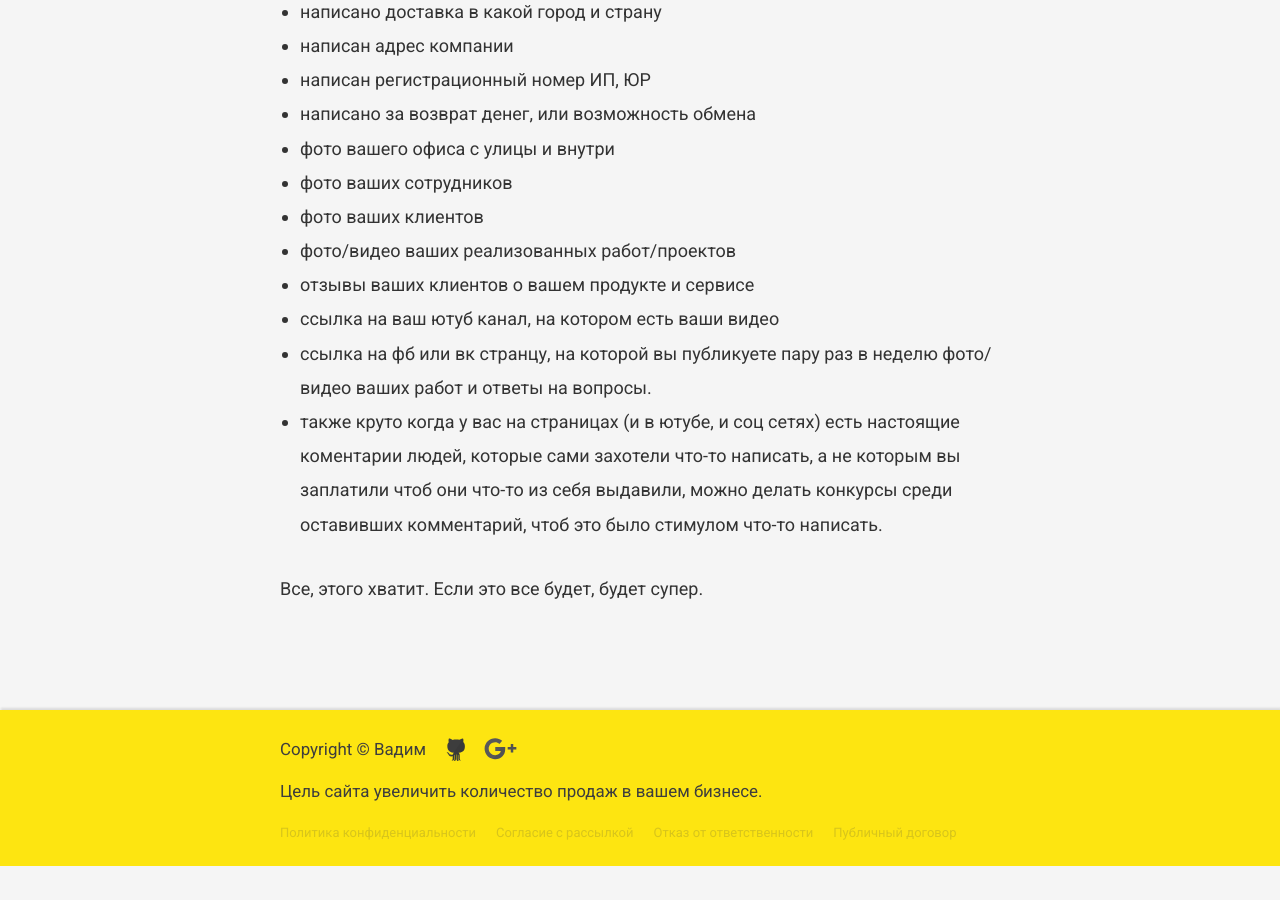
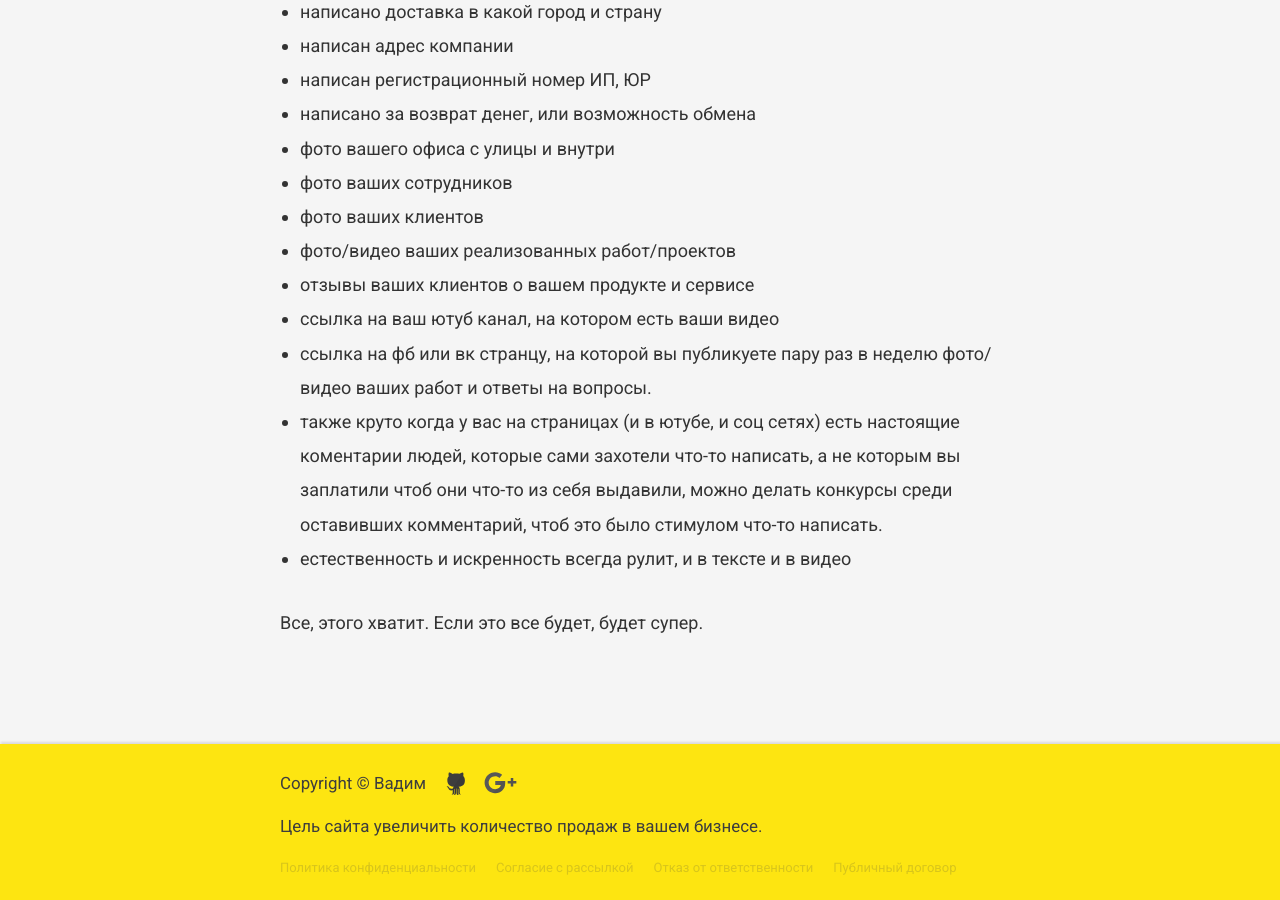
Before and after one commit to VadymVolos/vadymvolos.github.io, a Jekyll site: the page built from _posts/digital-marketing/2017-04-05-doveriye-k-saytu.md, in a window 1280 px wide and 900 px high, scrolled down 875 px. Built offline with Jekyll 4.4.1, drawn with Linux system fonts in a browser that asks for light colours; nearby versions of some CDN libraries; comment, search, counter and statistics services are not loaded; before the commit the page ends 1741 px from its top, so only the background shows below that.

Commit message:
Update 2017-04-05-doveriye-k-saytu.md

```diff
--- a/_posts/digital-marketing/2017-04-05-doveriye-k-saytu.md
+++ b/_posts/digital-marketing/2017-04-05-doveriye-k-saytu.md
@@ -52,6 +52,8 @@
 ссылка на фб или вк странцу, на которой вы публикуете пару раз в неделю фото/видео ваших работ и ответы на вопросы.
 </li><li>
 также круто когда у вас на страницах (и в ютубе, и соц сетях) есть настоящие коментарии людей, которые сами захотели что-то написать, а не которым вы заплатили чтоб они что-то из себя выдавили, можно делать конкурсы среди оставивших комментарий, чтоб это было стимулом что-то написать.
+</li><li>
+естественность и искренность всегда рулит, и в тексте и в видео
 </li>
 </ul>
 
```
